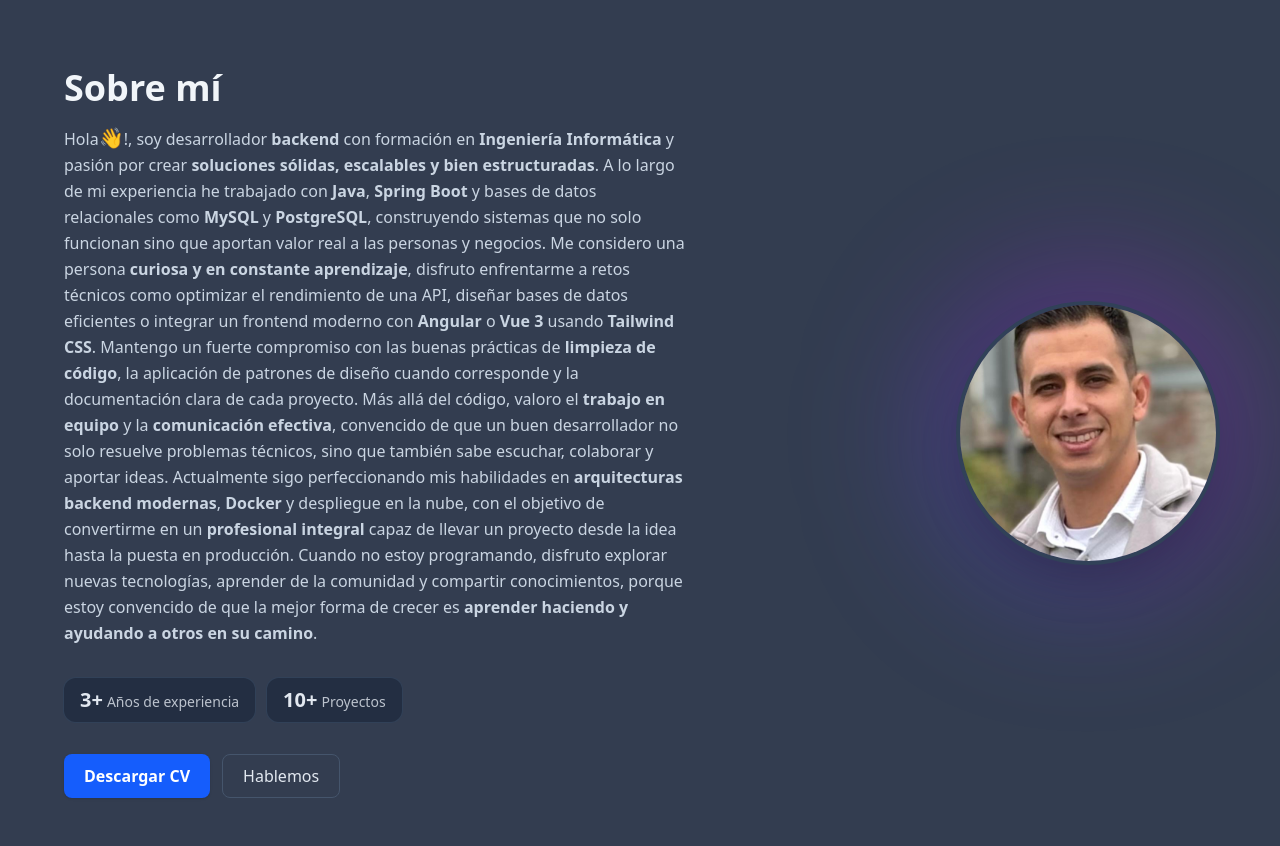
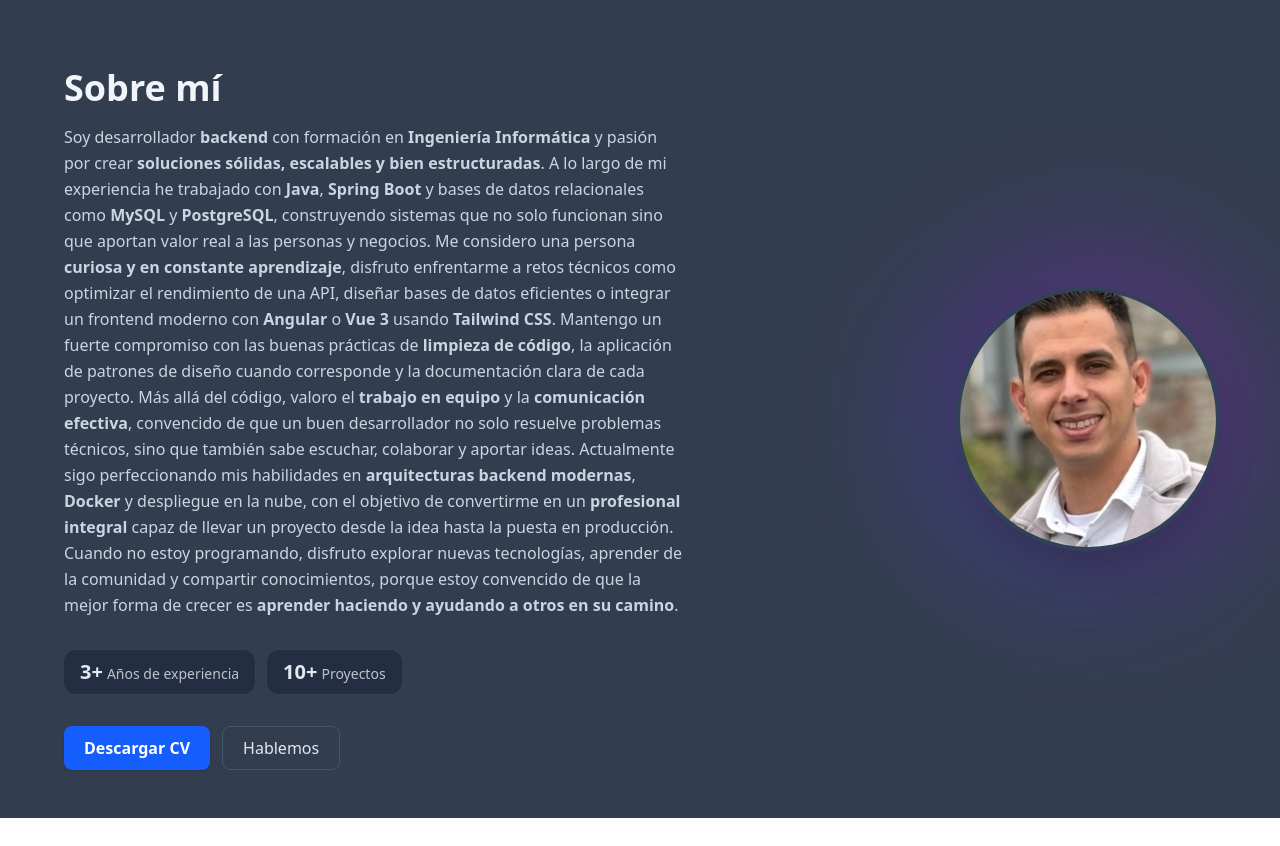
Before and after one commit to Yrobainah/yariel-portfolio, an Angular app: page / in a window 1280 px wide. Shown: the part 780-1626 px from the top of the page. After the commit the page ends 1598 px from the top, so only its background shows below. Built offline with nearby package versions, Linux system fonts and the light colour scheme.

Commit message:
feat (about) ultimando modificaciones

```diff
--- a/src/app/sections/about/about.html
+++ b/src/app/sections/about/about.html
@@ -12,8 +12,7 @@
       </h2>
 
       <p class="text-slate-300 leading-relaxed mb-8 max-w-2xl">
-        Hola<span class="text-xl">👋</span>!, soy desarrollador
-        <strong>backend</strong> con formación en
+        Soy desarrollador <strong>backend</strong> con formación en
         <strong>Ingeniería Informática</strong> y pasión por crear
         <strong>soluciones sólidas, escalables y bien estructuradas</strong>. A
         lo largo de mi experiencia he trabajado con <strong>Java</strong>,
--- a/src/styles.scss
+++ b/src/styles.scss
@@ -3,3 +3,18 @@
 html{
   scroll-behavior: smooth;
 }
+
+@keyframes wave {
+  0% { transform: rotate(0deg); }
+  10% { transform: rotate(14deg); }
+  20% { transform: rotate(-8deg); }
+  30% { transform: rotate(14deg); }
+  40% { transform: rotate(-4deg); }
+  50% { transform: rotate(10deg); }
+  60% { transform: rotate(0deg); }
+  100% { transform: rotate(0deg); }
+}
+
+.animate-wave {
+  animation: wave 2s infinite;
+}
```
